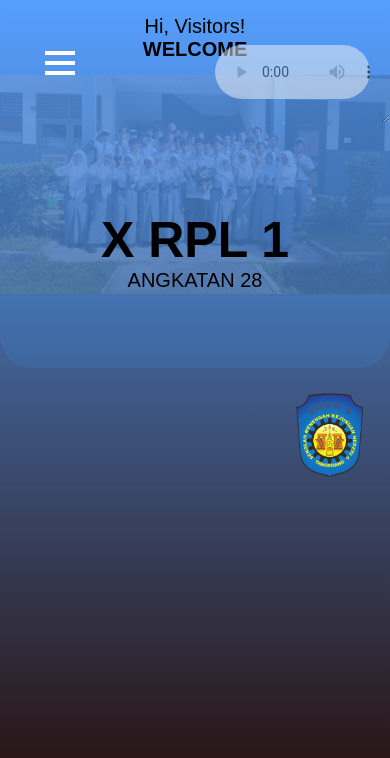
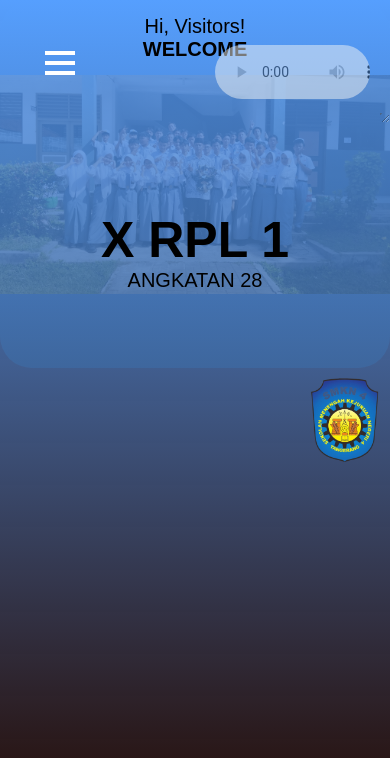
Before and after one commit to QaHaM/Kelas-XRPL1-SyaPa, a plain HTML site: page index.html in a window 390 px wide. Drawn offline with Linux system fonts and the light colour scheme.

Commit message:
Update index.html

```diff
--- a/index.html
+++ b/index.html
@@ -37,6 +37,9 @@ header {
         object-fit: contain;
         margin: 25px;
     }
+    @media (max-width: 700px){.logo-sekolah {
+        margin: 10px;
+    }}
     .audio-player {
         border-radius: 30px;
         position: fixed;
```
